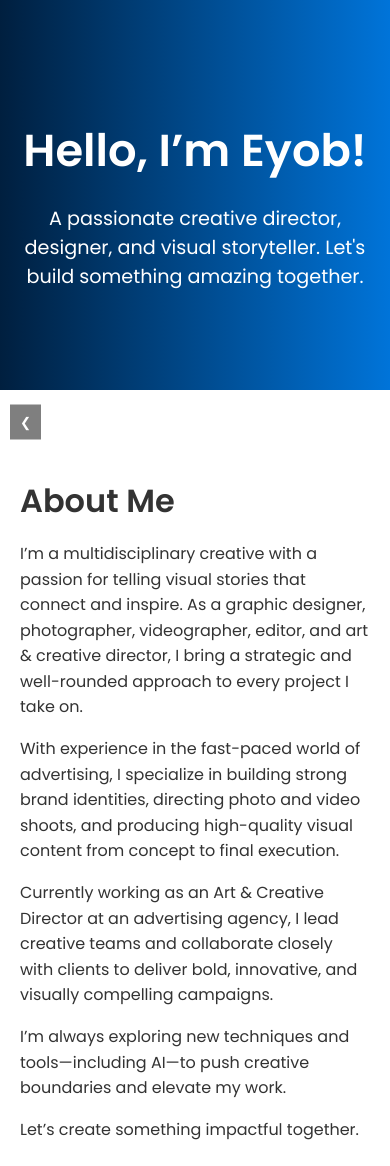
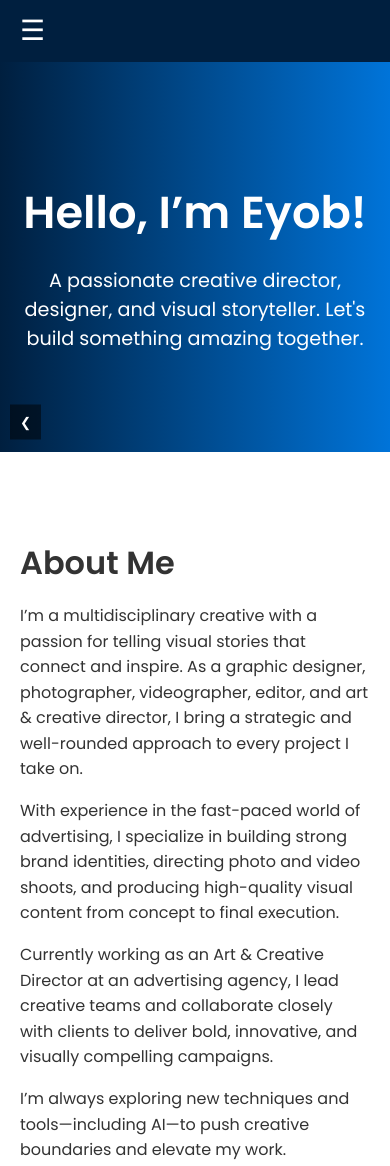
Before and after one commit to eyob021/Eyobsolomon21, a plain HTML site: page index.html in a window 390 px wide. Shown: the top 1166 px of the page. Drawn offline with Linux system fonts and the light colour scheme.

Commit message:
Update index.html

```diff
--- a/index.html
+++ b/index.html
@@ -14,6 +14,18 @@
   <link rel="stylesheet" href="style.css">
 <script src="script.js"></script>
 <!--<img src="images/photo1.jpg" alt="Photo"> -->
+
+    <div class="mobile-menu-toggle" onclick="toggleMenu()">&#9776;</div>
+<div class="mobile-sidebar" id="mobileSidebar">
+  <a href="javascript:void(0)" class="closebtn" onclick="toggleMenu()">&times;</a>
+  <a href="#hero">Home</a>
+  <a href="#about">About</a>
+  <a href="#education">Education</a>
+  <a href="#skills">Skills</a>
+  <a href="#experience">Experience</a>
+  <a href="#works">Portfolio</a>
+  <a href="#contact">Contact</a>
+</div>
 
 
     <nav>
```
